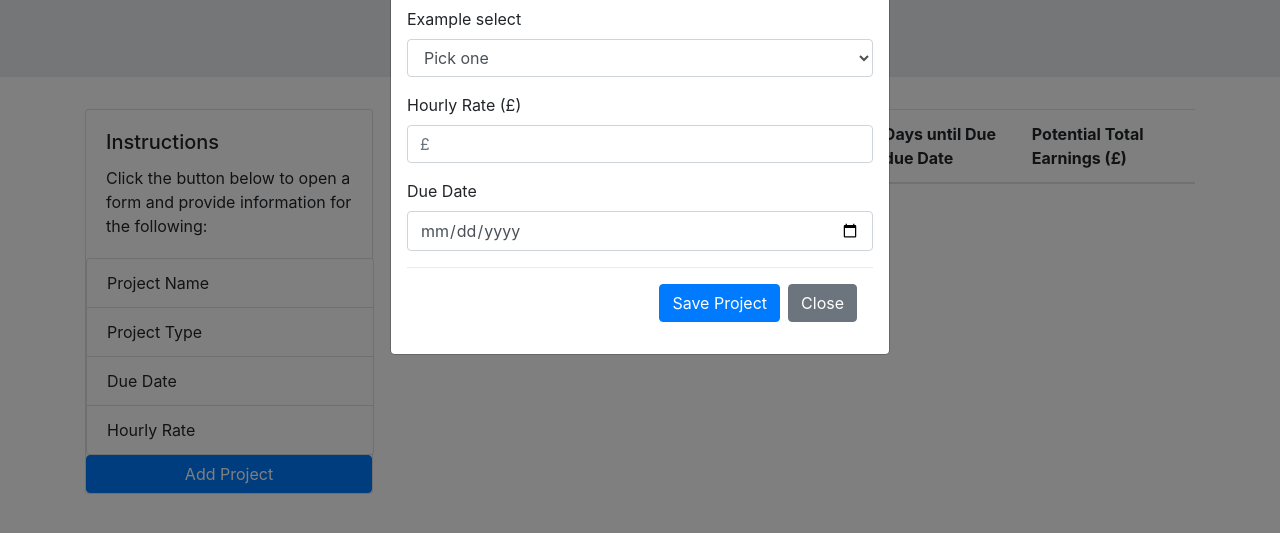
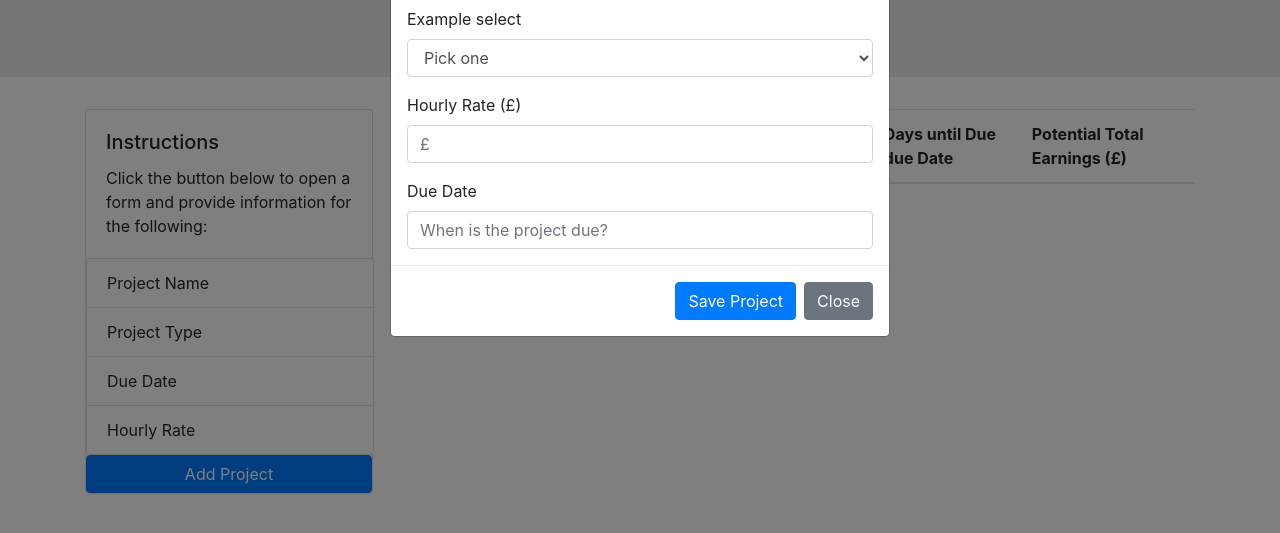
Before and after one commit to maudmain/mm-project-tracker, a plain HTML site: page index.html in a window 1280 px wide. Both pictures are taken after a click on the button "Add Project". Shown: the part 187-720 px from the top of the page. Drawn offline with nearby package versions, Linux system fonts and the light colour scheme.

Commit message:
html structure created and populated

```diff
--- a/index.html
+++ b/index.html
@@ -100,9 +100,9 @@
               <label for="hourly-rate-input">Hourly Rate (£)</label>
               <input type="number" class="form-control" id="hourly-rate-input" placeholder="£">
             </div>
-            <div class="form-group">
-              <label for="datepicker">Due Date</label>
-              <input type="date" class="form-control" id="datepicker" placeholder="When is the project due?" rows="3"></input>
+            <label for="due-date-input">Due Date</label>
+              <input type="text" min='1' id="due-date-input" class="form-control" placeholder="When is the project due?"
+                required />
             </div>
             <div class="modal-footer">
               <button type="submit" id="save-btn" class="btn btn-primary">Save Project</button>
```
